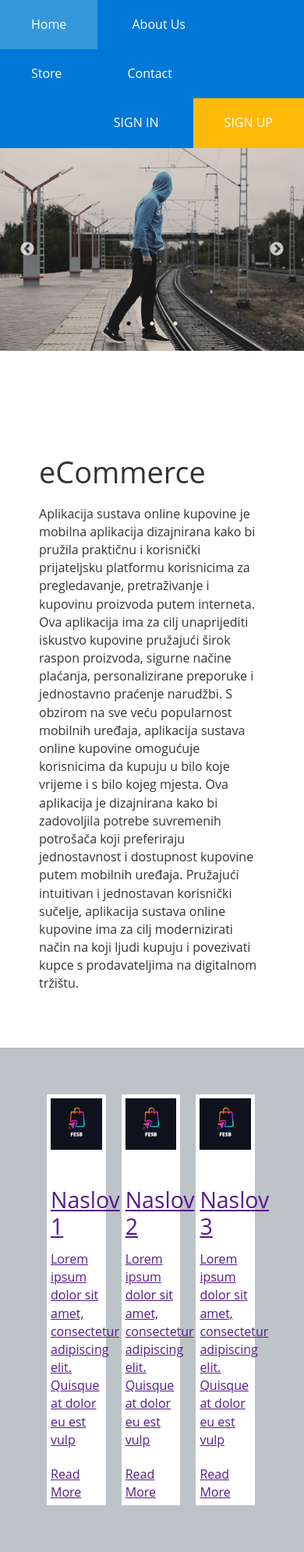
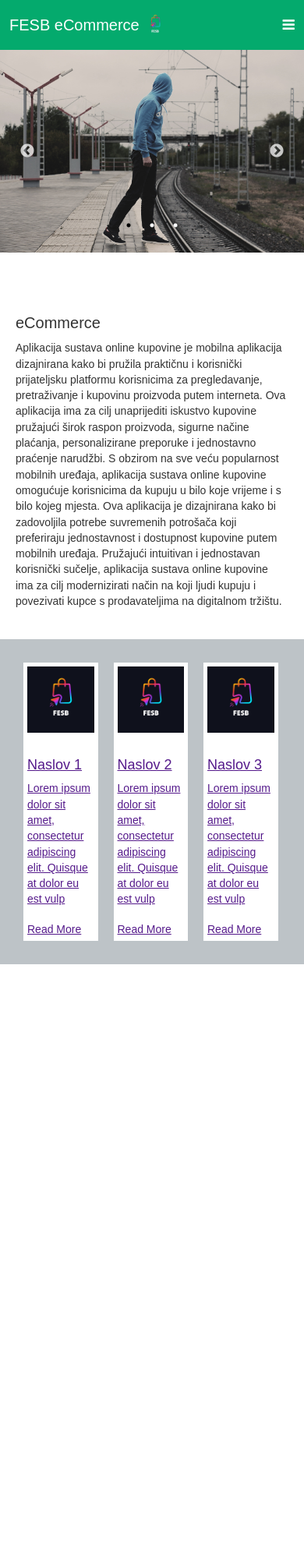
Before and after one commit to apavazza/ecommerce, a PHP site: page /index.php in a window 390 px wide. Shown: the whole page at 78% size. After the commit the page ends 1237 px from the top, so only its background shows below. Run offline with PHP 8.4, Linux system fonts and the light colour scheme.

Commit message:
Navbar changed and mobile adjusted

```diff
--- a/www/css/navbar.css
+++ b/www/css/navbar.css
@@ -1,31 +1,79 @@
-#navbar{
-	background: #0078d7;
-	overflow: hidden;
+body {
+	margin: 0;
+	font-family: Arial, Helvetica, sans-serif;
 }
 
-#navbar ul:first-child {
-	float: left;
+.header {
+	display: flex;
+	align-items: center;
+	justify-content: space-between;
+	overflow: hidden;
+	background-color: #04AA6D;
+}
+.logo {
+	display: flex;
+	align-items: center;
+	text-decoration: none;
+	color: white;
+}
+.logo img {
+	width: 40px;
+	height: 40px;
+	margin-right: 10px;
+}
+.header a {
+	color: white;
+	text-align: center;
+	padding: 12px;
+	text-decoration: none;
+	font-size: 18px;
+	line-height: 25px;
+	border-radius: 4px;
 }
 
-#navbar ul:last-child {
-	float: right;
+.header a.logo {
+	font-size: 20px;
 }
 
-#navbar ul li {
-	display: inline-block;
+.header a:hover:not(.logo) {
+	background-color: #ddd;
+	color: black;
 }
 
-#navbar ul li a{
-	color: #fff;
-	display: block;
-	padding: 20px 40px;
-	text-decoration: none;
+.header-right {
+	float: right;
+	margin-right: 50px;
 }
 
-#navbar ul li a:hover{
-	background: #3498db;
+.header #myLinks {
+	display: none;
+	position: absolute;
+	background-color: #333;
+	width: 100%;
+	left: 0;
+	top: 65px;
+	color: white;
+	z-index: 999;
 }
 
-#signup{
-	background: #ffba08;
+.header #myLinks a {
+	display: block;
+	text-align: left;
+	padding: 10px 15px;
 }
+
+.header a.icon {
+	display: block;
+	position: absolute;
+	right: 0;
+	top: 0;
+	margin-top: 8px;
+}
+#myLinks {
+	margin-top: -1px;
+}
+@media (max-width: 600px) {
+	.header-right {
+		display: none;
+	}
+}
--- a/www/css/style.css
+++ b/www/css/style.css
@@ -52,7 +52,7 @@ small, .font_small {
 	font-size: 0.75em;
   }
 
-.slider{
+  .slider {
 	position: relative;
   }
 
@@ -60,7 +60,7 @@ small, .font_small {
 	width: 100%;
   }
 
-.slider h1{
+  .slider h1 {
 	position: absolute;
 	top: 50%;
 	left: 50%;
@@ -69,9 +69,90 @@ small, .font_small {
 	transform: translate(-50%, -50%);
   }
 
-.content{
+  .content {
 	max-width: 800px;
 	margin: 0 auto;
 	padding: 50px;
 	overflow: hidden;
   }
+
+  /* Stilovi za mobilne uređaje */
+  @media (max-width: 767px) {
+	body {
+	  font-size: 14px;
+	}
+
+	h1 {
+	  font-size: 24px;
+	}
+
+	h2 {
+	  font-size: 20px;
+	}
+
+	h3 {
+	  font-size: 18px;
+	}
+
+	h4 {
+	  font-size: 16px;
+	}
+
+	.content {
+	  padding: 20px;
+	}
+  }
+
+  /* Stilovi za tablete */
+  @media (min-width: 768px) and (max-width: 1023px) {
+	body {
+	  font-size: 16px;
+	}
+
+	h1 {
+	  font-size: 36px;
+	}
+
+	h2 {
+	  font-size: 28px;
+	}
+
+	h3 {
+	  font-size: 24px;
+	}
+
+	h4 {
+	  font-size: 20px;
+	}
+
+	.content {
+	  padding: 30px;
+	}
+  }
+
+  /* Stilovi za desktop računalima */
+  @media (min-width: 1024px) {
+	body {
+	  font-size: 18px;
+	}
+
+	h1 {
+	  font-size: 48px;
+	}
+
+	h2 {
+	  font-size: 40px;
+	}
+
+	h3 {
+	  font-size: 32px;
+	}
+
+	h4 {
+	  font-size: 28px;
+	}
+
+	.content {
+	  padding: 50px;
+	}
+  }
--- a/www/navbar.html
+++ b/www/navbar.html
@@ -1,13 +1,43 @@
-<link rel="stylesheet" href="css/navbar.css">
-<div id="navbar">
-	<ul>
-		<li><a href="index.php">Home</a></li>
-		<li><a href="about_us.php">About Us</a></li>
-		<li><a href="store.php">Store</a></li>
-		<li><a href="contact.php">Contact</a></li>
-	</ul>
-	<ul>
-		<li><a href="sign_in.php">SIGN IN</a></li>
-		<li id="signup"><a href="sign_up.php">SIGN UP</a></li>
-	</ul>
-</div>
+<!DOCTYPE html>
+<html>
+<head>
+  <meta name="viewport" content="width=device-width, initial-scale=1">
+  <link rel="stylesheet" href="https://cdnjs.cloudflare.com/ajax/libs/font-awesome/4.7.0/css/font-awesome.min.css">
+  <link rel="stylesheet" type="text/css" href="css/navbar.css">
+  <title>Navbar</title>
+</head>
+<body>
+  <div class="header">
+    <a href="index.php" class="logo">
+      FESB eCommerce
+      <img src="/images/fesb-logo-removebg-preview.png" alt="FESB Logo">
+    </a>
+    <div class="header-right">
+      <a href="sign_in.php">Sign in</a>
+      <a href="sign_up.php">Sign up</a>
+    </div>
+    <div id="myLinks">
+      <a href="index.php">Home</a>
+      <a href="sign_in.php">Sign in</a>
+      <a href="sign_up.php">Sign up</a>
+      <a href="about_us.php">About Us</a>
+      <a href="store.php">Store</a>
+      <a href="contact.php">Contact</a>
+    </div>
+    <a href="javascript:void(0);" class="icon" onclick="myFunction()">
+      <i class="fa fa-bars"></i>
+    </a>
+  </div>
+
+  <script>
+    function myFunction() {
+      var x = document.getElementById("myLinks");
+      if (x.style.display === "block") {
+        x.style.display = "none";
+      } else {
+        x.style.display = "block";
+      }
+    }
+  </script>
+</body>
+</html>
```
Also changed, not shown: www/images/fesb-logo-removebg-preview.png (added). Lines whose indentation alone changed are shown as unchanged.
